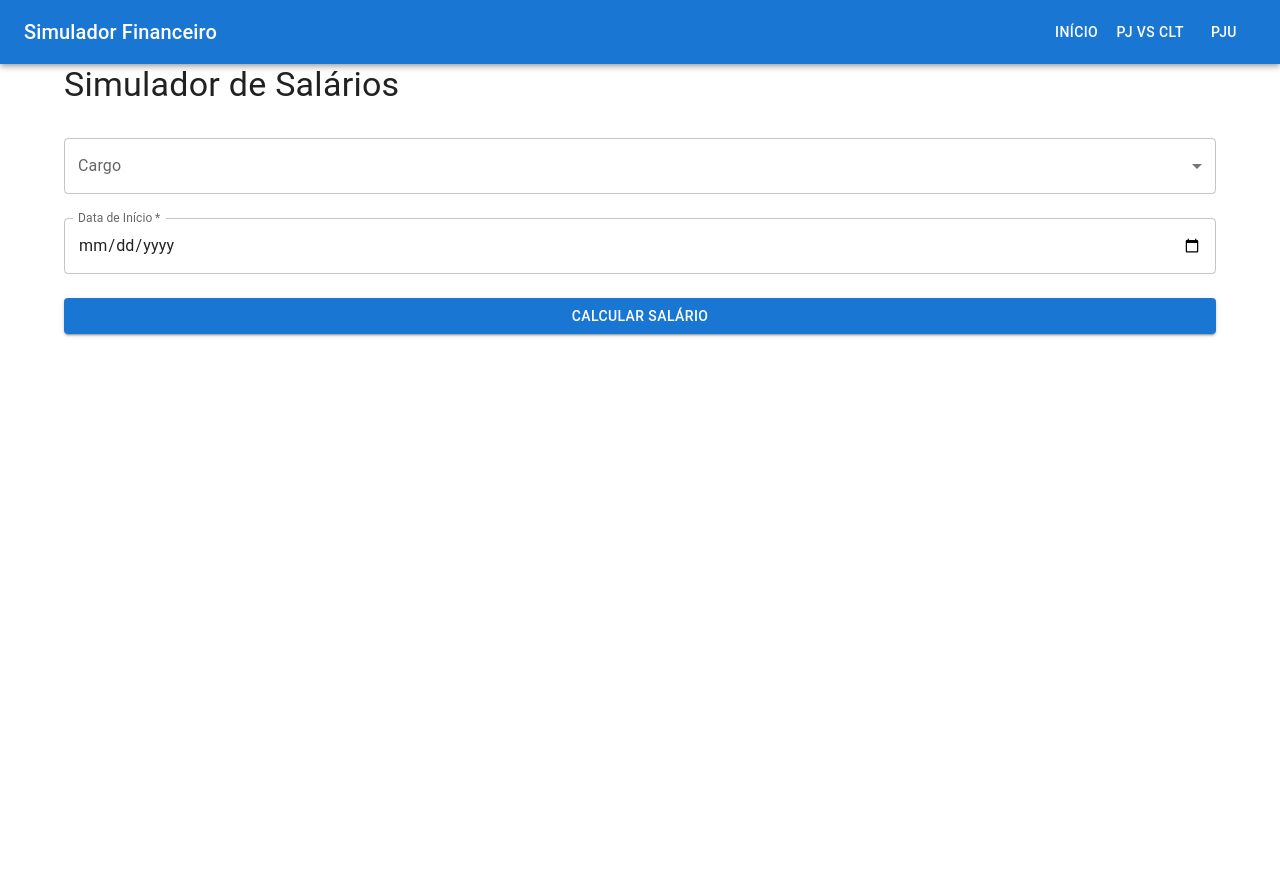
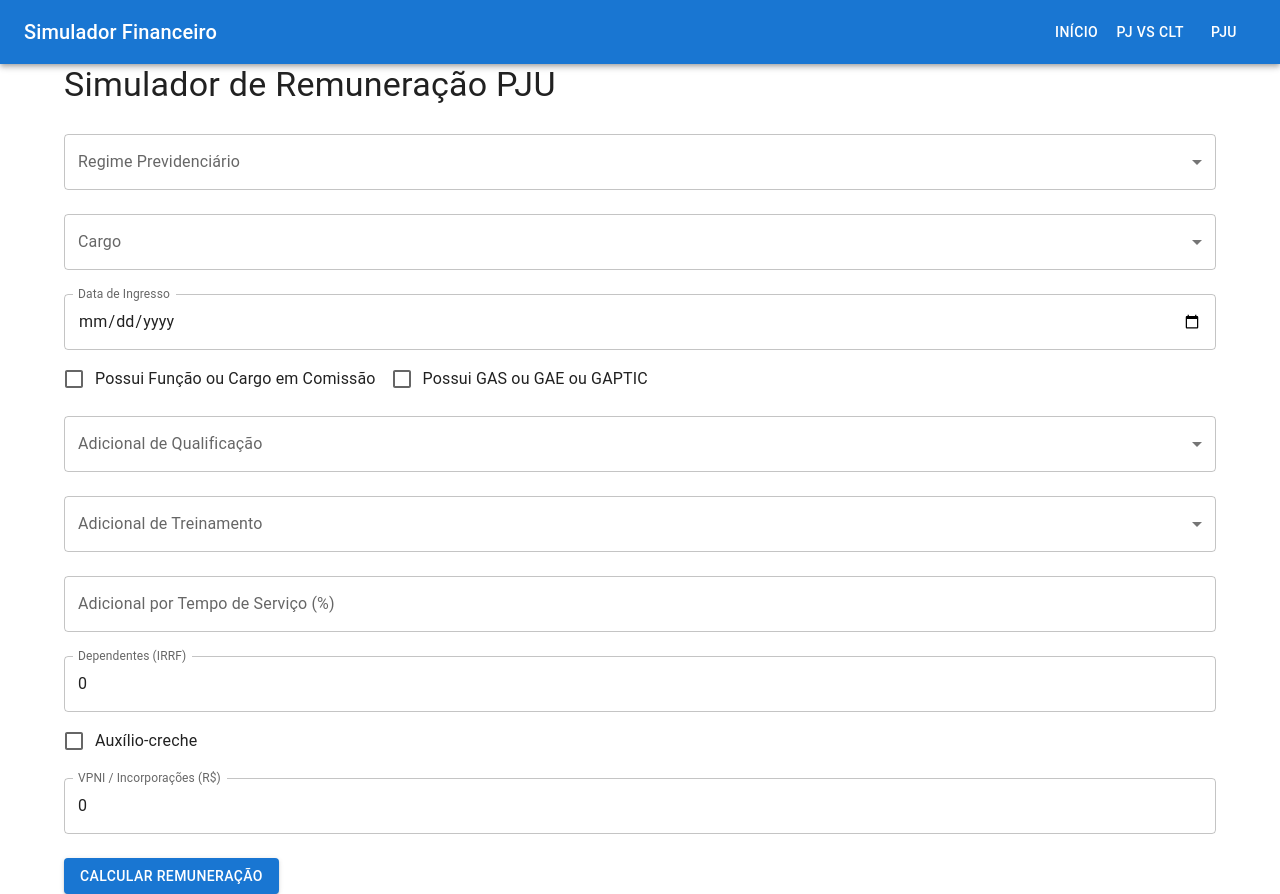
Before and after one commit to ealexbarros/react-projects, a React (Create React App) app: page /pju in a window 1280 px wide. Before the commit the page ends 800 px from the top, so only its background shows below. Built offline with nearby package versions, Linux system fonts and the light colour scheme.

Commit message:
Update PJUSimulator.js
Incluindo valores de GAJ e base para técnico e analista

```diff
--- a/src/components/PJUSimulator.js
+++ b/src/components/PJUSimulator.js
@@ -1,108 +1,214 @@
 import React, { useState } from 'react';
-import { TextField, Button, Select, MenuItem, FormControl, InputLabel, Typography, Box, Alert } from '@mui/material';
+import { TextField, Select, MenuItem, FormControl, InputLabel, Button, Typography, Box, Checkbox, FormControlLabel } from '@mui/material';
 
-const SalarySimulator = () => {
-  const [position, setPosition] = useState('');
-  const [startDate, setStartDate] = useState('');
-  const [results, setResults] = useState(null);
-  const [error, setError] = useState('');
+const analistaSalaryTable = [
+  { level: 13, base: 8755.43, gaj: 12257.60 },
+  { level: 12, base: 8500.42, gaj: 11900.59 },
+  { level: 11, base: 8252.83, gaj: 11553.96 },
+  { level: 10, base: 8012.46, gaj: 11217.44 },
+  { level: 9, base: 7779.09, gaj: 10890.73 },
+  { level: 8, base: 7359.59, gaj: 10303.43 },
+  { level: 7, base: 7145.23, gaj: 10003.32 },
+  { level: 6, base: 6937.12, gaj: 9711.97 },
+  { level: 5, base: 6735.06, gaj: 9429.08 },
+  { level: 4, base: 6538.91, gaj: 9154.47 },
+  { level: 3, base: 6186.28, gaj: 8660.79 },
+  { level: 2, base: 6006.09, gaj: 8408.53 },
+  { level: 1, base: 5831.16, gaj: 8163.62 },
+];
 
-  const analistaSalaries = [
-    13994.78, 14414.62, 14847.07, 15693.38, 16164.14, 16649.09,
-    17148.55, 17663.02, 18669.82, 19229.90, 19806.79, 20401.01, 21013.03
-  ];
+const tecnicoSalaryTable = [
+  { level: 13, base: 5336.35, gaj: 7470.89 },
+  { level: 12, base: 5180.92, gaj: 7253.29 },
+  { level: 11, base: 5030.02, gaj: 7042.03 },
+  { level: 10, base: 4883.52, gaj: 6836.93 },
+  { level: 9, base: 4741.26, gaj: 6637.76 },
+  { level: 8, base: 4485.59, gaj: 6279.83 },
+  { level: 7, base: 4354.94, gaj: 6096.92 },
+  { level: 6, base: 4228.11, gaj: 5919.35 },
+  { level: 5, base: 4104.96, gaj: 5746.94 },
+  { level: 4, base: 3985.39, gaj: 5579.55 },
+  { level: 3, base: 3770.47, gaj: 5278.66 },
+  { level: 2, base: 3660.66, gaj: 5124.92 },
+  { level: 1, base: 3554.02, gaj: 4975.63 },
+];
 
-  const calculateYearsWorked = (startDate) => {
-    const today = new Date();
-    const start = new Date(startDate);
-    const yearsWorked = today.getFullYear() - start.getFullYear();
-    const monthDiff = today.getMonth() - start.getMonth();
-    if (monthDiff < 0 || (monthDiff === 0 && today.getDate() < start.getDate())) {
-      return yearsWorked - 1;
-    }
-    return yearsWorked;
+const PJUSimulator = () => {
+  const [formData, setFormData] = useState({
+    regime: '',
+    cargoTipo: '',
+    ingressoData: '',
+    funcaoComissao: false,
+    gasGaeGaptic: false,
+    adicionalQualificacao: '',
+    adicionalTreinamento: '',
+    adicionalTempoServico: '',
+    dependentesIRRF: 0,
+    auxilioCreche: false,
+    vpniIncorporacoes: 0,
+  });
+
+  const [resultado, setResultado] = useState(null);
+
+  const handleChange = (event) => {
+    const { name, value, checked, type } = event.target;
+    setFormData(prevData => ({
+      ...prevData,
+      [name]: type === 'checkbox' ? checked : value
+    }));
   };
 
-  const getSalaryForYear = (yearsWorked) => {
-    if (yearsWorked >= analistaSalaries.length) {
-      return analistaSalaries[analistaSalaries.length - 1];
-    }
-    return analistaSalaries[yearsWorked];
-  };
+  const calcularSalario = () => {
+    const anosTrabalho = new Date().getFullYear() - new Date(formData.ingressoData).getFullYear();
+    const nivel = Math.min(Math.max(1, anosTrabalho + 1), 13);
+    const salaryTable = formData.cargoTipo === 'analista' ? analistaSalaryTable : tecnicoSalaryTable;
+    const { base, gaj } = salaryTable.find(item => item.level === nivel);
 
-  const handleSubmit = (e) => {
-    e.preventDefault();
-    setError('');
-    setResults(null);
+    let salarioBase = base;
+    let salarioTotal = base + gaj;
 
-    if (position === 'tecnico') {
-      setError('Funcionalidade ainda em desenvolvimento.');
-      return;
+    // Adicional de Qualificação (aplicado apenas sobre o salário base)
+    if (formData.adicionalQualificacao === 'pos') salarioTotal += salarioBase * 0.075;
+    else if (formData.adicionalQualificacao === 'mestrado') salarioTotal += salarioBase * 0.10;
+    else if (formData.adicionalQualificacao === 'doutorado') salarioTotal += salarioBase * 0.12;
+
+    // Adicional de Treinamento (aplicado apenas sobre o salário base)
+    if (formData.adicionalTreinamento === '1') salarioTotal += salarioBase * 0.01;
+    else if (formData.adicionalTreinamento === '2') salarioTotal += salarioBase * 0.02;
+    else if (formData.adicionalTreinamento === '3') salarioTotal += salarioBase * 0.03;
+
+    // Adicionar outros cálculos conforme necessário
+    // Por exemplo, Adicional por Tempo de Serviço
+    if (formData.adicionalTempoServico) {
+      salarioTotal += salarioBase * (parseFloat(formData.adicionalTempoServico) / 100);
     }
 
-    if (!startDate) {
-      setError('Por favor, selecione a data de início.');
-      return;
-    }
+    // VPNI / Incorporações
+    salarioTotal += parseFloat(formData.vpniIncorporacoes || 0);
 
-    const yearsWorked = calculateYearsWorked(startDate);
-    const currentSalary = getSalaryForYear(yearsWorked);
-    const nextYearSalary = getSalaryForYear(yearsWorked + 1);
-    const twoYearsSalary = getSalaryForYear(yearsWorked + 2);
-
-    setResults({
-      currentSalary: currentSalary.toFixed(2),
-      salaryNextYear: nextYearSalary.toFixed(2),
-      salaryIn2Years: twoYearsSalary.toFixed(2),
+    setResultado({
+      salarioBase: salarioBase.toFixed(2),
+      gaj: gaj.toFixed(2),
+      salarioTotal: salarioTotal.toFixed(2),
+      nivel: nivel
     });
   };
 
   return (
     <Box>
       <Typography variant="h4" gutterBottom>
-        Simulador de Salários
+        Simulador de Remuneração PJU
       </Typography>
-      <Box component="form" onSubmit={handleSubmit} sx={{ mt: 2 }}>
+      <form>
+        <FormControl fullWidth margin="normal">
+          <InputLabel>Regime Previdenciário</InputLabel>
+          <Select name="regime" value={formData.regime} onChange={handleChange}>
+            <MenuItem value="paridade">Paridade</MenuItem>
+            <MenuItem value="media">Média</MenuItem>
+            <MenuItem value="funpresp">Funpresp</MenuItem>
+          </Select>
+        </FormControl>
+
         <FormControl fullWidth margin="normal">
           <InputLabel>Cargo</InputLabel>
-          <Select value={position} onChange={(e) => setPosition(e.target.value)} required>
-            <MenuItem value="analista">Analista Judiciário</MenuItem>
-            <MenuItem value="tecnico">Técnico Judiciário</MenuItem>
+          <Select name="cargoTipo" value={formData.cargoTipo} onChange={handleChange}>
+            <MenuItem value="analista">Analista</MenuItem>
+            <MenuItem value="tecnico">Técnico</MenuItem>
           </Select>
         </FormControl>
+
         <TextField
           fullWidth
-          label="Data de Início"
+          margin="normal"
+          label="Data de Ingresso"
           type="date"
-          value={startDate}
-          onChange={(e) => setStartDate(e.target.value)}
-          InputLabelProps={{
-            shrink: true,
-          }}
+          name="ingressoData"
+          value={formData.ingressoData}
+          onChange={handleChange}
+          InputLabelProps={{ shrink: true }}
+        />
+
+        <FormControlLabel
+          control={<Checkbox name="funcaoComissao" checked={formData.funcaoComissao} onChange={handleChange} />}
+          label="Possui Função ou Cargo em Comissão"
+        />
+
+        <FormControlLabel
+          control={<Checkbox name="gasGaeGaptic" checked={formData.gasGaeGaptic} onChange={handleChange} />}
+          label="Possui GAS ou GAE ou GAPTIC"
+        />
+
+        <FormControl fullWidth margin="normal">
+          <InputLabel>Adicional de Qualificação</InputLabel>
+          <Select name="adicionalQualificacao" value={formData.adicionalQualificacao} onChange={handleChange}>
+            <MenuItem value="">Nenhum</MenuItem>
+            <MenuItem value="pos">Pós-graduação (7,5%)</MenuItem>
+            <MenuItem value="mestrado">Mestrado (10%)</MenuItem>
+            <MenuItem value="doutorado">Doutorado (12%)</MenuItem>
+          </Select>
+        </FormControl>
+
+        <FormControl fullWidth margin="normal">
+          <InputLabel>Adicional de Treinamento</InputLabel>
+          <Select name="adicionalTreinamento" value={formData.adicionalTreinamento} onChange={handleChange}>
+            <MenuItem value="">Nenhum</MenuItem>
+            <MenuItem value="1">1%</MenuItem>
+            <MenuItem value="2">2%</MenuItem>
+            <MenuItem value="3">3%</MenuItem>
+          </Select>
+        </FormControl>
+
+        <TextField
+          fullWidth
           margin="normal"
-          required
+          label="Adicional por Tempo de Serviço (%)"
+          type="number"
+          name="adicionalTempoServico"
+          value={formData.adicionalTempoServico}
+          onChange={handleChange}
         />
-        <Button type="submit" variant="contained" color="primary" fullWidth sx={{ mt: 2 }}>
-          Calcular Salário
+
+        <TextField
+          fullWidth
+          margin="normal"
+          label="Dependentes (IRRF)"
+          type="number"
+          name="dependentesIRRF"
+          value={formData.dependentesIRRF}
+          onChange={handleChange}
+        />
+
+        <FormControlLabel
+          control={<Checkbox name="auxilioCreche" checked={formData.auxilioCreche} onChange={handleChange} />}
+          label="Auxílio-creche"
+        />
+
+        <TextField
+          fullWidth
+          margin="normal"
+          label="VPNI / Incorporações (R$)"
+          type="number"
+          name="vpniIncorporacoes"
+          value={formData.vpniIncorporacoes}
+          onChange={handleChange}
+        />
+
+        <Button variant="contained" color="primary" onClick={calcularSalario} sx={{ mt: 2 }}>
+          Calcular Remuneração
         </Button>
-      </Box>
-      {error && (
-        <Alert severity="info" sx={{ mt: 2 }}>
-          {error}
-        </Alert>
-      )}
-      {results && (
-        <Box sx={{ mt: 3 }}>
-          <Typography variant="h6" gutterBottom>
-            Resultados:
-          </Typography>
-          <Typography>Salário atual: R$ {results.currentSalary}</Typography>
-          <Typography>Salário no próximo ano: R$ {results.salaryNextYear}</Typography>
-          <Typography>Salário em 2 anos: R$ {results.salaryIn2Years}</Typography>
+      </form>
+
+      {resultado && (
+        <Box sx={{ mt: 2 }}>
+          <Typography variant="h6">Resultado da Simulação:</Typography>
+          <Typography>Nível: {resultado.nivel}</Typography>
+          <Typography>Salário Base: R$ {resultado.salarioBase}</Typography>
+          <Typography>GAJ: R$ {resultado.gaj}</Typography>
+          <Typography>Remuneração Total Estimada: R$ {resultado.salarioTotal}</Typography>
         </Box>
       )}
     </Box>
   );
 };
 
-export default SalarySimulator;
+export default PJUSimulator;
```
